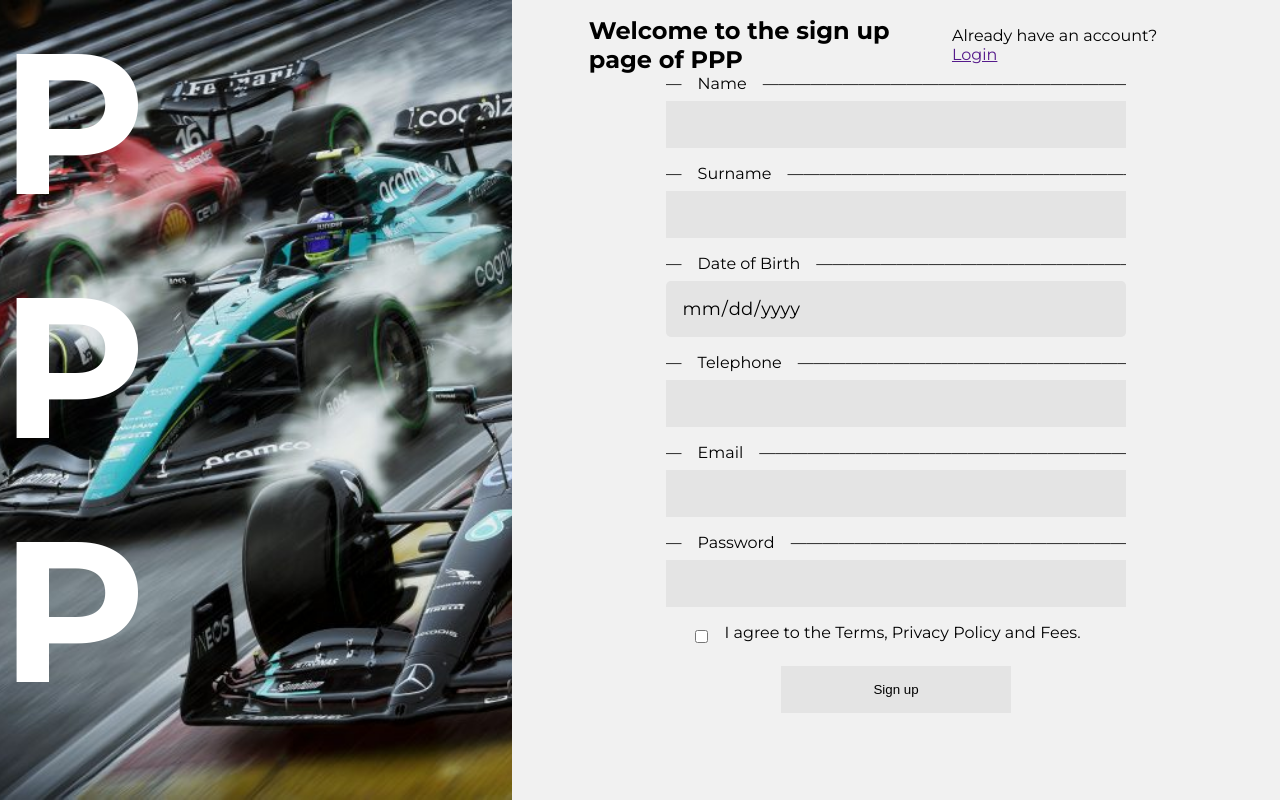
After one commit to joaoson/PolePositionPlus, a PHP site: page /signup.php in a window 1280 px wide. The commit adds this page. Run offline with PHP 8.4, Linux system fonts and the light colour scheme.

Commit message:
Added Login and Sign up Pages

```diff
--- a/connection.php
+++ b/connection.php
@@ -2,7 +2,7 @@
     $host = "localhost";
     $username = 'root';
     $password = "PUC@2023";
-    $database = "polepositionplus";
+    $database = "polepositionplus3";
 
     $conn = new mysqli($host, $username, $password, $database);
 
--- a/index.php
+++ b/index.php
@@ -20,7 +20,7 @@
             </h1>
             <div class="buttons">
                 <button class="botao">Login</button>
-                <button class="botao">Sign up</button>
+                <a href="./signup.php"><button class="botao">Sign up</button></a>
             </div>
         </div>
     </header>
@@ -62,7 +62,7 @@
                             <div class="card" data-aos="zoom-in">
                                 <h2><?php echo $row["nome"]?></h2>
                                 <h3><?php echo $row["sobrenome"]?></h3>
-                                <img class="imageDriver" src="https://media.formula1.com/content/dam/fom-website/drivers/2023Drivers/<?php echo $row["sobrenome"]?>.jpg.img.1024.medium.jpg/1677069646195.jpg" alt="">
+                                <img class="imageDriver" src="<?php echo $row["sobrenome"]== "Russel" ? "https://media.formula1.com/content/dam/fom-website/drivers/2023Drivers/russell.jpg.img.1920.medium.jpg/1677069334466.jpg": "https://media.formula1.com/content/dam/fom-website/drivers/2023Drivers/". $row["sobrenome"] . ".jpg.img.1024.medium.jpg/1677069646195.jpg"?>" alt="">
                                 <h4><?php echo $row["equipe"]?></h4>
                                 <h4><?php echo $row["Idade"]?> Years Old</h4>
                             </div>
--- /dev/null
+++ b/signup.php
@@ -0,0 +1,72 @@
+<!DOCTYPE html>
+<html lang="en">
+<head>
+    <meta charset="UTF-8">
+    <meta name="viewport" content="width=device-width, initial-scale=1.0">
+    <link rel="stylesheet" href="./signupstyle.css">
+    <title>Sign up - PPP</title>
+</head>
+<body>
+    <main>
+        <div class="photoCover">
+        <div class="mainTitle">
+            <h1>
+                <div>
+                    P
+                </div>
+                <div>
+                    P
+                </div>
+                <div>
+                    P
+                </div>
+            </h1>
+        </div>
+        </div>
+        <div class="mainContainer">
+            <div class="header">
+                <h1 id="welcome">Welcome to the sign up page of PPP</h1>
+                <p>Already have an account? <a href="">Login</a></p>
+            </div>
+            <form method="POST" action="signup_php.php" class="formulario">
+                <div class="inputs">
+                    <label for="name">Name</label>
+                    <input type="text" name="name" id="name">
+                </div>
+                <div class="inputs">
+                    <label for="surname">Surname</label>
+                    <input type="text" name="surname" id="surname">
+
+                </div>
+                <div class="inputs">
+                    <label for="birth">Date of Birth</label>
+                    <input type="date" name="birth" id="birth">
+
+                </div>
+                <div class="inputs">
+                    <label for="telephone">Telephone</label>
+                    <input type="number" name="telephone" id="telephone">
+
+                </div>
+                <div class="inputs">
+                    <label for="email">Email</label>
+                    <input type="email" name="email" id="email">
+
+                </div>
+                <div class="inputs">
+                     <label for="">Password</label>
+                     <input type="password" name="password" id="password">
+                </div>
+
+                <div class="checkbox">
+                     <input id="checkbox1" type="checkbox" name="checkbox">
+                     <label id="checkBoxLabel" for="checkbox1">I agree to the Terms, Privacy Policy and Fees.</label>
+                </div>
+
+                <button id="submit" type="submit">Sign up</button>
+
+            </form>
+        </div>
+    </main>
+</body>
+</html>
--- /dev/null
+++ b/signupstyle.css
@@ -0,0 +1,198 @@
+@import url('https://fonts.googleapis.com/css2?family=Montserrat:ital,wght@0,100;0,200;0,300;0,400;0,500;0,600;0,700;0,800;0,900;1,100;1,200;1,300;1,400;1,500;1,600;1,700;1,800;1,900&display=swap');
+
+:root {
+    --red: #c41818;
+    --green: #049c35;
+  }
+
+.red{
+    color: var(--red);
+}
+
+.green{
+    color: var(--green);
+}
+
+body {
+    margin: 0;
+    font-family: "Montserrat", sans-serif;
+    background-color: #f1f1f1;
+    width: 100vw !important;
+    overflow-x: hidden;
+
+}
+
+body, html, *{
+    margin: 0;
+    padding: 0;
+    box-sizing: content-box;
+}
+
+main{
+    width: 100%;
+    display: flex;
+    flex-direction: row;
+}
+
+.photoCover, .mainContainer{
+    display: flex;
+    flex-direction: column;
+}
+
+.mainContainer{
+    width: 60%;
+
+    align-items: center;
+}
+
+.formulario{
+    display: flex;
+    flex-direction: column;
+    width: 100%;
+    align-items: center;
+    row-gap: 1rem;
+}
+
+.photoCover{
+    width: 40%;
+    height: 100vh;
+    background-repeat: no-repeat;
+    background-size: cover;
+    display: flex;
+    flex-direction: column;
+    background-position: 35%;
+    background-image: url("pj-f123-bel-w01-rus-unmarked.jpg.adapt.crop191x100.628p.jpg");
+}
+
+.header{
+    display: flex;
+    flex-direction: row;
+    width: 80%;
+    justify-content: space-between;
+    align-items: center;
+    margin-top: 1rem;
+}
+
+#welcome{
+    font-size: 1.5rem;
+    width:60%;
+    text-align: start;
+}
+
+label{
+    font-size: 1rem;
+    display: flex;
+    align-self: flex-start;
+    align-items: center;
+    white-space: nowrap;
+    margin-bottom: 0.5rem;
+}
+
+label::before{
+    content: "—";
+    padding-right: 1rem;
+    color: black;
+}
+
+label::after{
+    content: "—————————————————————————————";
+    padding-left: 1rem;
+    color: black;
+}
+
+input{
+    width: 100%;
+    border: none;
+    background-color: #e4e4e4;
+    padding: 1rem;
+    outline: none;
+}
+
+*,
+*:before,
+*:after{
+    padding: 0;
+    margin: 0;
+    box-sizing: border-box;
+}
+input[type="date"]{
+    background-color: #e4e4e4;
+    font-family: "Montserrat", sans-serif;
+    color: black;
+    font-size: 18px;
+    border: none;
+    outline: none;
+    border-radius: 5px;
+    overflow: hidden;
+}
+::-webkit-calendar-picker-indicator{
+    background-color: #ffffff;
+    padding: 5px;
+    cursor: pointer;
+    border-radius: 3px;
+    background-color: transparent;
+    cursor: pointer;
+    height: auto;
+    padding: 1rem;
+    width: 32%;
+    position: absolute;
+}
+
+/* Chrome, Safari, Edge, Opera */
+input::-webkit-outer-spin-button,
+input::-webkit-inner-spin-button {
+  -webkit-appearance: none;
+  margin: 0;
+}
+
+/* Firefox */
+input[type=number] {
+  -moz-appearance: textfield;
+}
+
+input[type="checkbox"]{
+  accent-color: var(--green);
+}
+
+.inputs{
+    display: flex;
+    flex-direction: column;
+    width: 60%;
+    overflow-x: hidden;
+    align-items: center;
+}
+
+.checkbox{
+    display: flex;
+    width: 100%;
+    justify-content: center;
+}
+
+.checkbox input{
+    width: auto;
+}
+
+.photoCover h1{
+    color: white;
+    font-size: 200px;
+}
+
+#checkBoxLabel{
+
+}
+
+#checkBoxLabel::before{
+    content: "";
+}
+
+#checkBoxLabel::after{
+    content: "";
+}
+
+#submit{
+    width: 30%;
+    border: none;
+    background-color: #e4e4e4;
+    padding: 1rem;
+    outline: none;
+}
--- a/style.css
+++ b/style.css
@@ -19,7 +19,6 @@ body {
     font-family: "Montserrat", sans-serif;
     background-color: #f1f1f1;
     width: 100vw !important;
-    height: 2000px !important;
     overflow-x: hidden;
 
 }
```
Also changed, not shown: login.php (added, +48 -0 lines), loginstyle.css (added, +131 -0 lines), signup_php.php (added, +36 -0 lines), pj-f123-bel-w01-rus-unmarked.jpg.adapt.crop191x100.628p.jpg (added).
